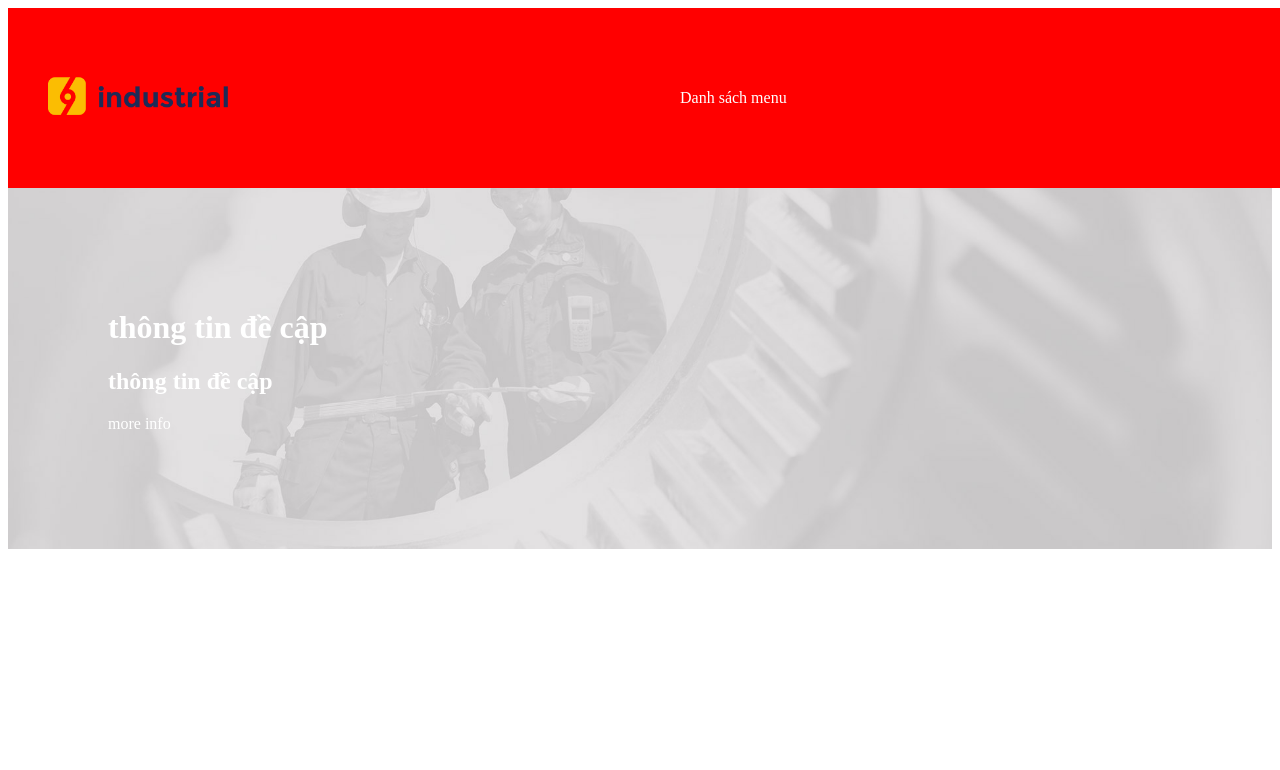
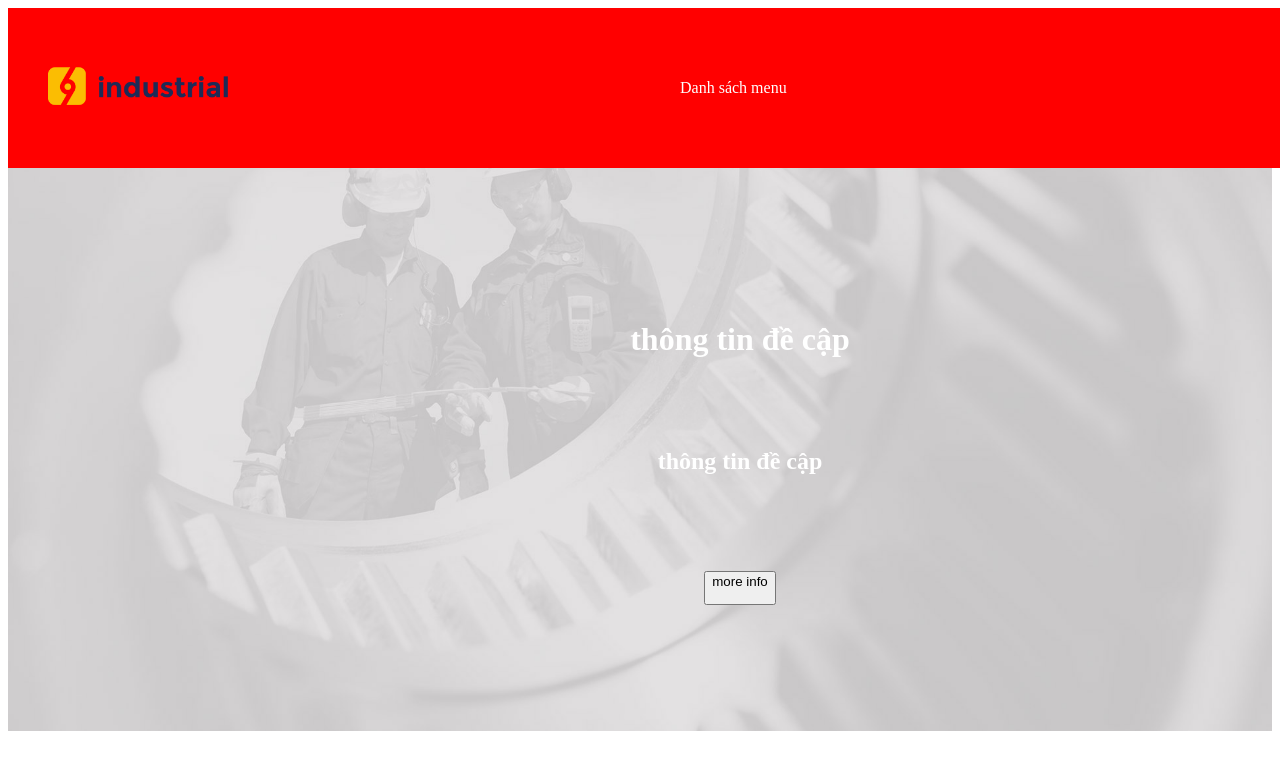
Before and after one commit to soo-ah-yu/buoi9a, a plain HTML site: page index.html in a window 1280 px wide. Shown: the top 770 px of the page. Drawn offline with Linux system fonts and the light colour scheme.

Commit message:
Update index.html

```diff
--- a/index.html
+++ b/index.html
@@ -11,7 +11,7 @@
         }
     	.header .nav{
         	width: 100%;
-            height: 100px;
+            height: 80px;
             color: white;
             display: flex;
             background: red;
@@ -31,7 +31,9 @@
         .header .info{
         	width: 100%;
             color: white;
-            padding: 100px
+            padding: 100px;
+            text-align: center;
+            line-height: 100px;
             }
     </style>
 </head>
@@ -48,7 +50,7 @@
         <div class = "info">
         	<h1> thông tin đề cập </h1>
     		<h2> thông tin đề cập </h2>
-            <p> more info <p>
+            <button> more info </p>
         </div>
     </div>
 </body>
```
